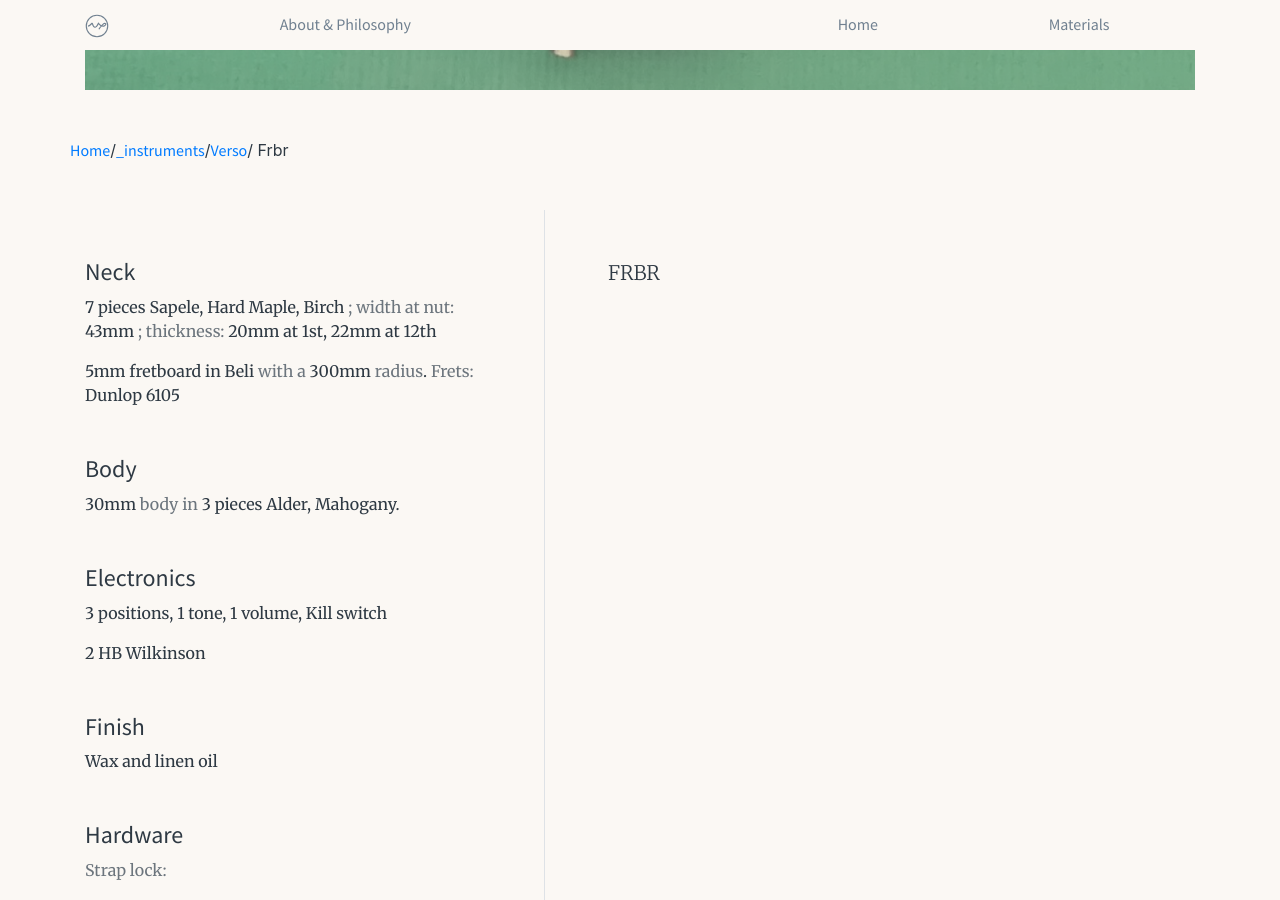
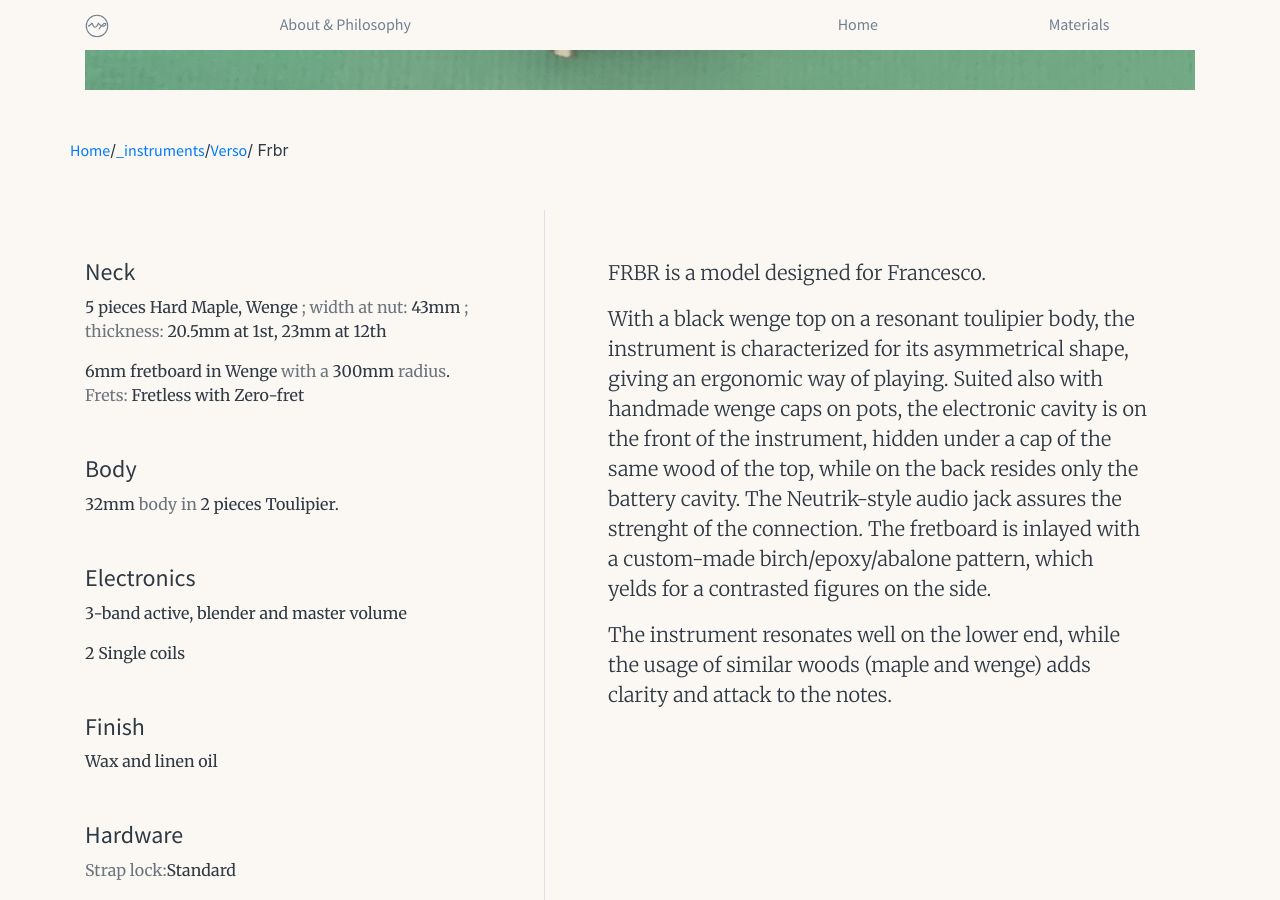
Before and after one commit to p-marco/mp-strumenti.github.io, a Jekyll site: the page built from _instruments/verso/frbr.md, in a window 1280 px wide and 900 px high, scrolled down 728 px. Built offline with Jekyll 4.4.1, drawn with Linux system fonts in a browser that asks for light colours; some of the changed text lies outside the part shown.

Commit message:
update 4.10

```diff
--- a/_instruments/verso/frbr.md
+++ b/_instruments/verso/frbr.md
@@ -8,34 +8,41 @@ taxonomy:
     variant:            "B4.F"
 construction:
     date:
-        start:          "2020-10-01"
-        end:            "2021-04-30"
+        start:          "2021-03"
+        end:            "2021-10"
     neck:
-        material:       "7 pieces Sapele, Hard Maple, Birch"
+        material:       "5 pieces Hard Maple, Wenge"
         nutWidth:       "43mm"
-        thickness:      "20mm at 1st, 22mm at 12th"
+        thickness:      "20.5mm at 1st, 23mm at 12th"
     fretboard:
-        material:       "Beli"
-        thickness:      "5mm"
+        material:       "Wenge"
+        thickness:      "6mm"
         radius:         "300mm"
-        frets:          "Dunlop 6105"
+        frets:          "Fretless with Zero-fret"
     body:
-        material:       "3 pieces Alder, Mahogany"
-        thickness:      "30mm"
+        material:       "2 pieces Toulipier"
+        thickness:      "32mm"
     top:
-        material:       "2 pieces bookmatched Black Walnut"
+        material:       "2 pieces bookmatched Wenge"
         thickness:      "8mm"
     electronics:
-        wiring:         "3 positions, 1 tone, 1 volume, Kill switch"
-        pickups:        "2 HB Wilkinson"
-        shielding:      "Copper tape"
-    locks:              "Schaller-style"
-    bridge:             "Headless fixed zinc alloy"
+        wiring:         "3-band active, blender and master volume"
+        pickups:        "2 Single coils"
+    hardware:
+        locks:          "Standard"
+        locking:        "Guitar 4 Musician"
+        bridge:         "Headless fixed zinc alloy"
     finish:             "Wax and linen oil"
 images:
-    thumbnail:          "frbr/header.jpg"
+    thumbnail:          "frbr/thumb.jpg"
     header:             "frbr/header.jpg"
 layout: instrument
 ---
 
-FRBR
+FRBR is a model designed for Francesco.
+
+With a black wenge top on a resonant toulipier body, the instrument is characterized for its asymmetrical shape, giving an ergonomic way of playing.
+Suited also with handmade wenge caps on pots, the electronic cavity is on the front of the instrument, hidden under a cap of the same wood of the top, while on the back resides only the battery cavity. The Neutrik-style audio jack assures the strenght of the connection.
+The fretboard is inlayed with a custom-made birch/epoxy/abalone pattern, which yelds for a contrasted figures on the side.
+
+The instrument resonates well on the lower end, while the usage of similar woods (maple and wenge) adds clarity and attack to the notes.
```
Also changed, not shown: assets/images/instruments/frbr/IMG_20211001_105015_769.jpg (added), assets/images/instruments/frbr/IMG_20211001_105015_778.jpg (added), assets/images/instruments/frbr/IMG_20211001_105015_859.jpg (added), assets/images/instruments/frbr/IMG_20211001_105015_867.jpg (added), assets/images/instruments/frbr/IMG_20211001_105015_873.jpg (added), assets/images/instruments/frbr/big.jpg (added), 1 other file.
